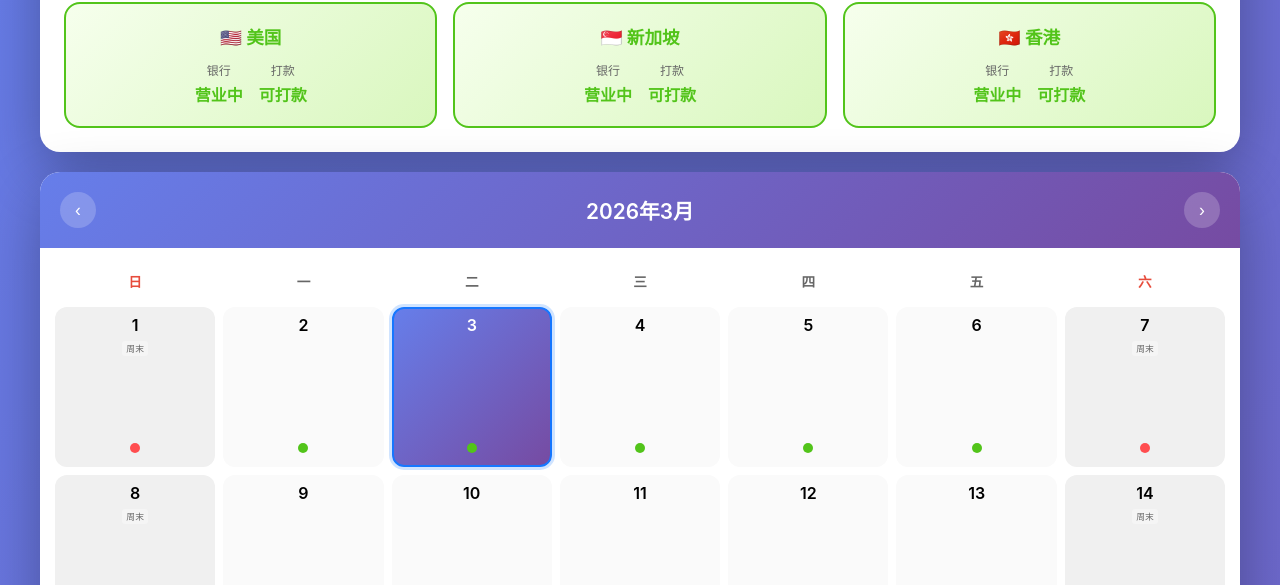
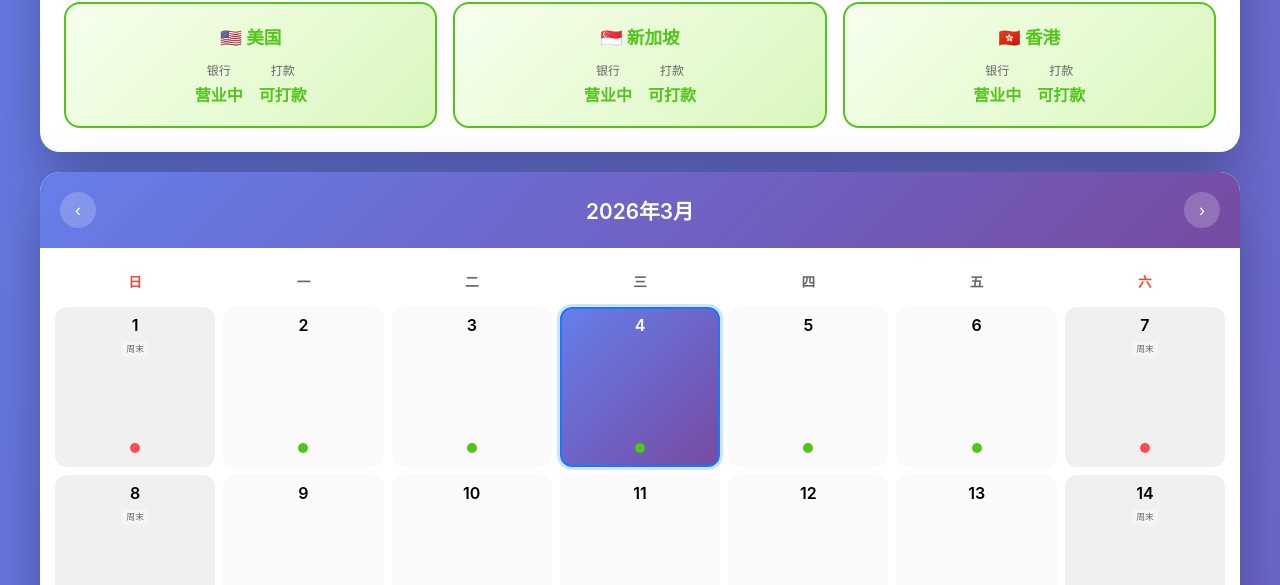
Before and after one commit to libea063-bit/libea063-bit.github.io, a plain HTML site: page index.html in a window 1280 px wide. Shown: the part 215-800 px from the top of the page. Drawn offline with Linux system fonts and the light colour scheme.

Commit message:
Update index.html

```diff
--- a/index.html
+++ b/index.html
@@ -640,7 +640,7 @@
         };
 
         let currentDate = new Date(2026, 2, 3); // 2026年3月3日
-        let today = new Date(2026, 2, 3);
+        let today = new Date();
         let selectedDate = today;
 
         const weekdayNames = ['周日', '周一', '周二', '周三', '周四', '周五', '周六'];
```
